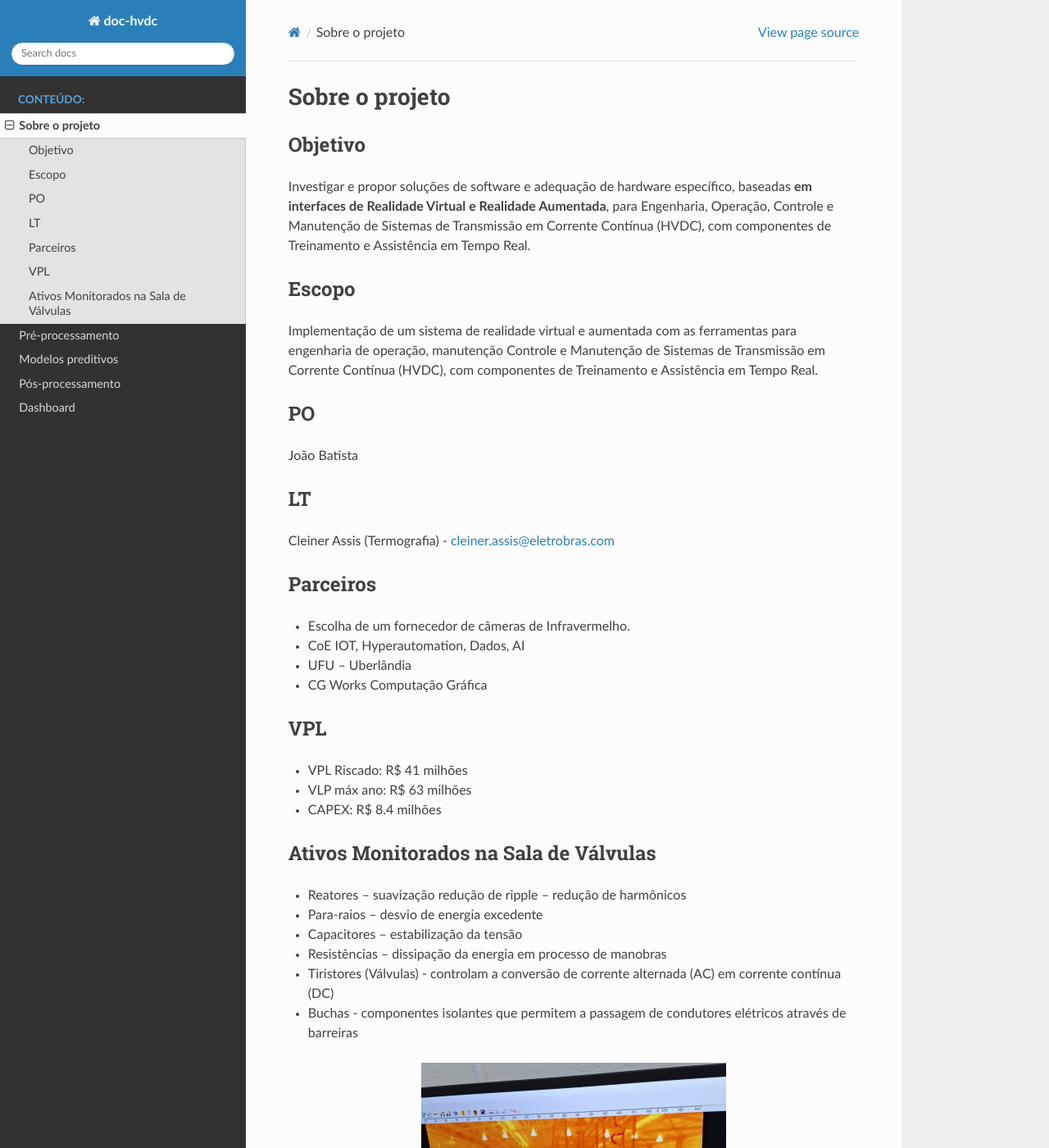
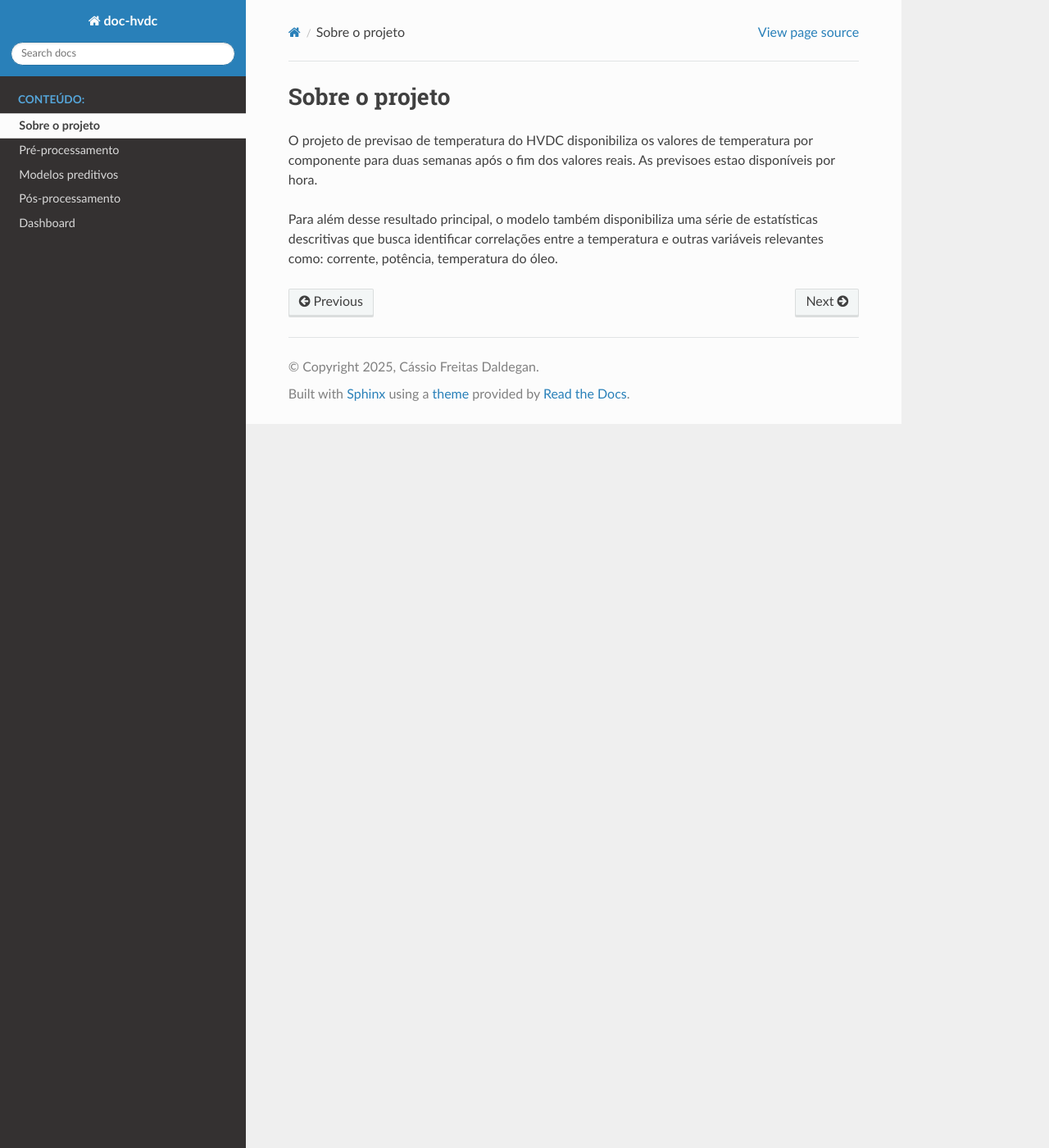
Before and after one commit to cassio-daldegan-ey/doc-hvdc, a Sphinx documentation site: the page built from doc/introducao.rst, in a window 1280 px wide and 1400 px high. Shown: the whole window at 82% size. Built offline with Sphinx 7.4.7 and the Read the Docs theme 3.1.0, drawn with Linux system fonts in a browser that asks for light colours.

Commit message:
Update introducao.rst

```diff
--- a/doc/introducao.rst
+++ b/doc/introducao.rst
@@ -1,46 +1,6 @@
 Sobre o projeto
 ===============
 
-Objetivo
---------
-Investigar e propor soluções de software e adequação de hardware específico, baseadas **em interfaces de Realidade Virtual e Realidade Aumentada**, para Engenharia, Operação, Controle e Manutenção de Sistemas de Transmissão em Corrente Contínua (HVDC), com componentes de Treinamento e Assistência em Tempo Real.
+O projeto de previsao de temperatura do HVDC disponibiliza os valores de temperatura por componente para duas semanas após o fim dos valores reais. As previsoes estao disponíveis por hora.
 
-Escopo
-------
-Implementação de um sistema de realidade virtual e aumentada com as ferramentas para engenharia de operação, manutenção Controle e Manutenção de Sistemas de Transmissão em Corrente Contínua (HVDC), com componentes de Treinamento e Assistência em Tempo Real.
-
-PO
---
-João Batista
-
-LT
---
-Cleiner Assis (Termografia) - cleiner.assis@eletrobras.com
-
-Parceiros
----------
-* Escolha de um fornecedor de câmeras de Infravermelho.
-* CoE IOT, Hyperautomation, Dados, AI
-* UFU – Uberlândia
-* CG Works Computação Gráfica
-
-VPL
----
-* VPL Riscado: R$ 41 milhões
-* VLP máx ano: R$ 63 milhões
-* CAPEX: R$ 8.4 milhões
-
-Ativos Monitorados na Sala de Válvulas
---------------------------------------
-
-* Reatores – suavização redução de ripple – redução de harmônicos
-* Para-raios – desvio de energia excedente
-* Capacitores – estabilização da tensão
-* Resistências – dissipação da energia em processo de manobras
-* Tiristores (Válvulas) - controlam a conversão de corrente alternada (AC) em corrente contínua (DC)
-* Buchas - componentes isolantes que permitem a passagem de condutores elétricos através de barreiras
-
-.. figure:: /camera_termica.jpg
-    :align: center
-    :alt: Camera térmica
-    :scale: 50%
+Para além desse resultado principal, o modelo também disponibiliza uma série de estatísticas descritivas que busca identificar correlações entre a temperatura e outras variáveis relevantes como: corrente, potência, temperatura do óleo.
```
